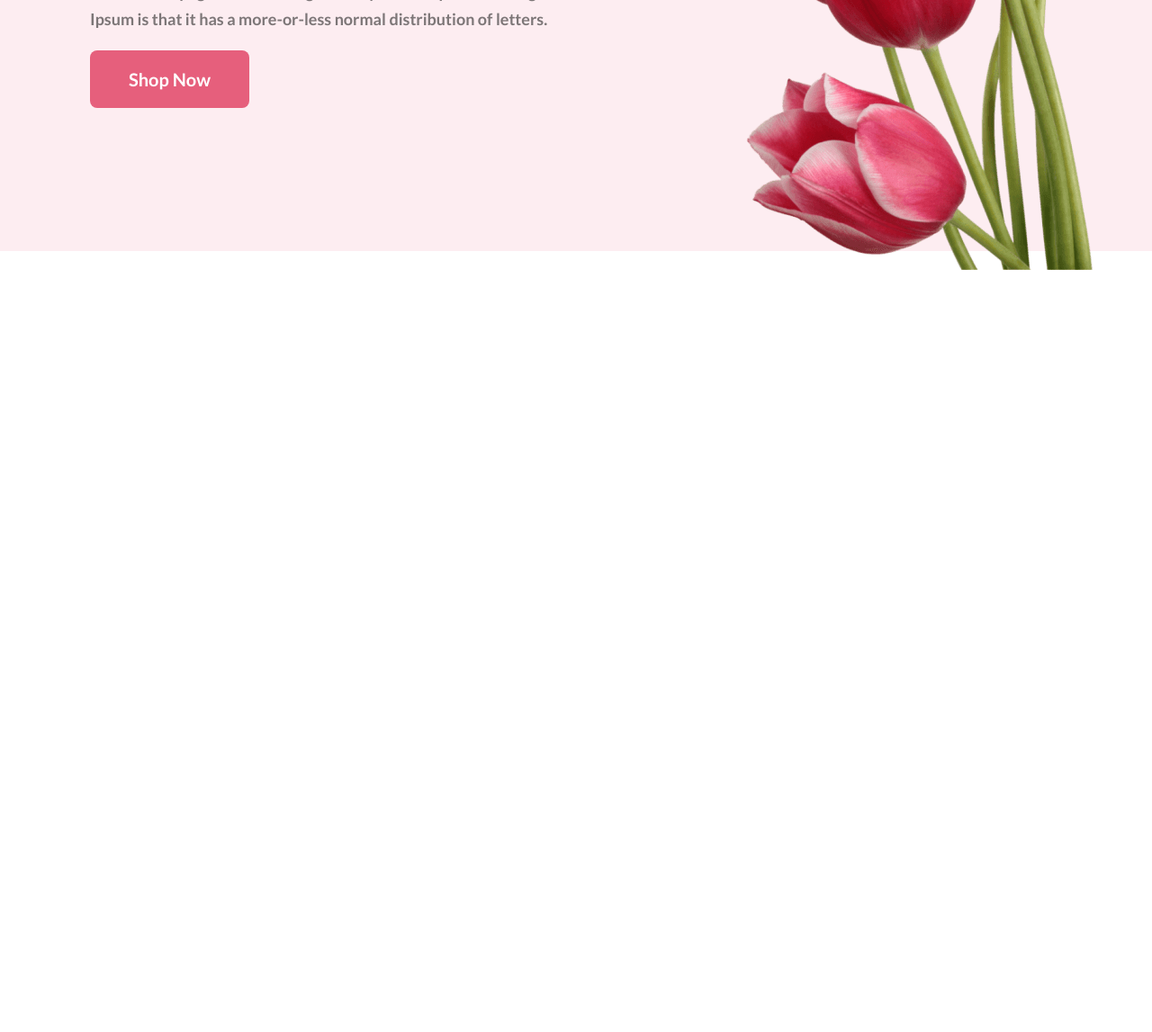
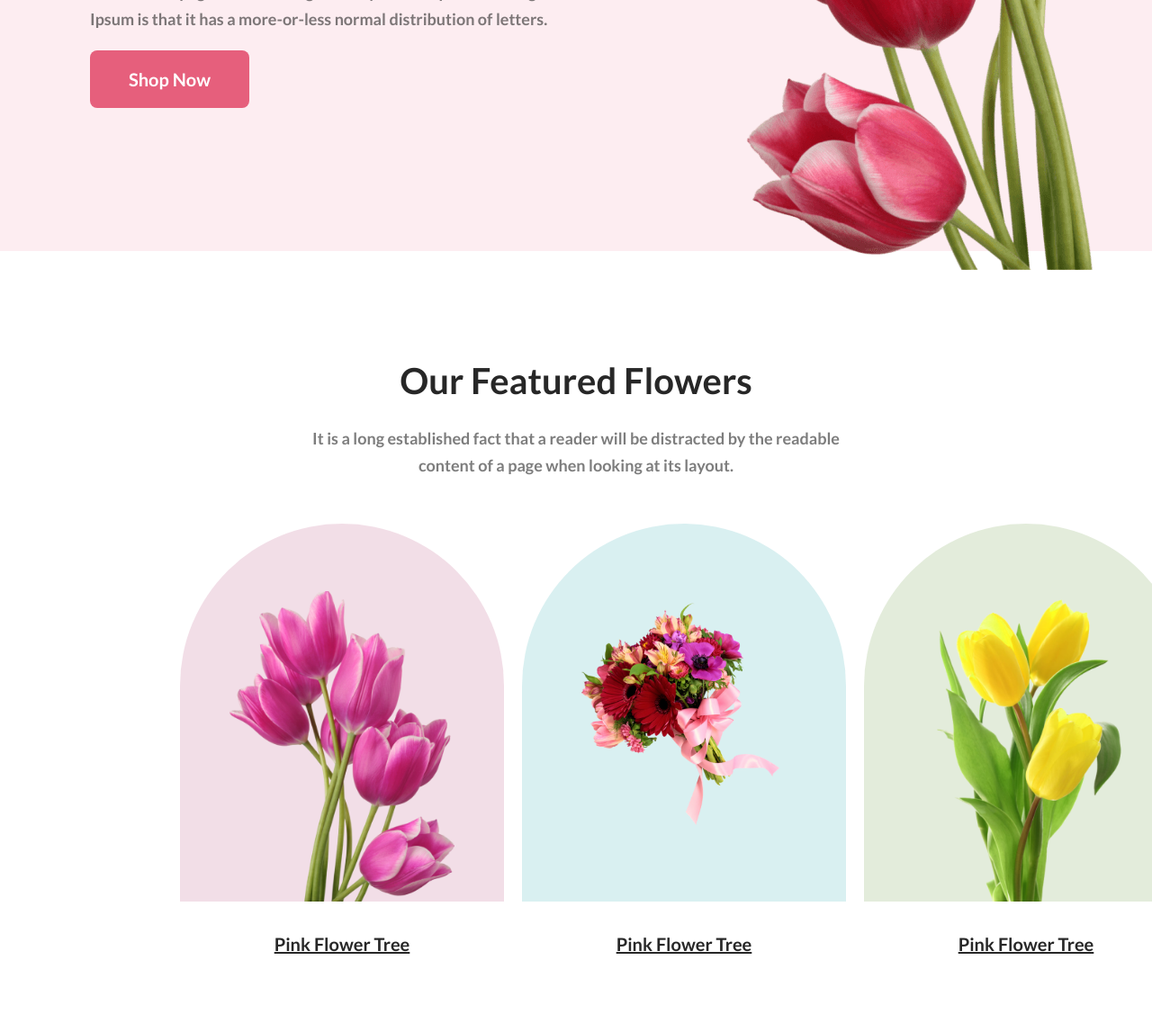
Before and after one commit to shaid30044/assignment-1, a plain HTML site: page index.html in a window 1280 px wide. Shown: the part 596-1743 px from the top of the page at 90% size. Before the commit the page ends 896 px from the top, so only its background shows below. Drawn offline with Linux system fonts and the light colour scheme.

Commit message:
add feature section

```diff
--- a/index.html
+++ b/index.html
@@ -15,6 +15,7 @@
     <header>
 
         <!-- nav section -->
+
         <nav>
             <div class="shop-name">
                 <h1>Floral Shop</h1>
@@ -29,10 +30,13 @@
         </nav>
 
         <!-- banner section -->
+
         <div class="banner">
             <div class="banner-content">
                 <h1 class="banner-title">Let's make beautiful flowers a part of your life.</h1>
-                <p class="banner-info">It is a long established fact that a reader will be distracted by the readable content of a page when looking at its layout. The point of using Lorem Ipsum is that it has a more-or-less normal distribution of letters.</p>
+                <p class="banner-info">It is a long established fact that a reader will be distracted by the readable
+                    content of a page when looking at its layout. The point of using Lorem Ipsum is that it has a
+                    more-or-less normal distribution of letters.</p>
                 <button class="banner-btn">Shop Now</button>
             </div>
             <div class="banner-img">
@@ -40,6 +44,36 @@
             </div>
         </div>
     </header>
+
+    <main>
+
+        <!-- feature section -->
+
+        <div class="feature">
+            <h2 class="feature-title">Our Featured Flowers</h2>
+            <p class="feature-info">It is a long established fact that a reader will be distracted by the readable content of a page when looking at its layout.</p>
+            <div class="cards">
+                <div class="card-content">
+                    <div class="img-bg-1">
+                        <img src="Flower Asset/pngwing 6.png" alt="" class="card-img">
+                    </div>
+                    <h3 class="card-info">Pink Flower Tree</h3>
+                </div>
+                <div class="card-content">
+                    <div class="img-bg-2">
+                        <img src="Flower Asset/pngwing 5.png" alt="" class="card-img">
+                    </div>
+                    <h3 class="card-info">Pink Flower Tree</h3>
+                </div>
+                <div class="card-content">
+                    <div class="img-bg-3">
+                        <img src="Flower Asset/pngwing 7.png" alt="" class="card-img">
+                    </div>
+                    <h3 class="card-info">Pink Flower Tree</h3>
+                </div>
+            </div>
+        </div>
+    </main>
 </body>
 
 </html>
--- a/style.css
+++ b/style.css
@@ -42,7 +42,7 @@ nav {
     display: flex;
     justify-content: space-around;
     align-items: center;
-    background-color: rgba(229, 84, 115, 0.10);
+    background-color: rgba(229, 84, 115, 0.1);
     height: 100vh;
     padding-left: 100px;
 }
@@ -84,3 +84,78 @@ nav {
     height: 800px;
     margin-bottom: -45px;
 }
+
+/* feature style */
+
+.feature-title {
+    color: #272727;
+    text-align: center;
+    font-size: 40px;
+    font-weight: 800;
+    margin-top: 120px;
+    padding-bottom: 25px;
+}
+
+.feature-info {
+    color: rgba(39, 39, 39, 0.60);
+    text-align: center;
+    font-size: 18px;
+    font-weight: 400;
+    line-height: 30px;
+    width: 600px;
+    margin: auto;
+    padding-bottom: 50px;
+}
+
+.cards {
+    display: flex;
+    justify-content: space-around;
+    margin: 0 200px;
+    gap: 20px;
+}
+
+.card-content {
+    text-align: center;
+}
+
+.img-bg-1, .img-bg-2, .img-bg-3 {
+    width: 360px;
+    height: 420px;
+    border: 0 solid black;
+    display: flex;
+    justify-content: center;
+    align-items: end;
+    border-radius: 300px 300px 0px 0px;
+}
+
+.card-img {
+    width: 250px;
+}
+
+.img-bg-1 {
+    background-color: rgba(167, 33, 98, 0.15);
+}
+
+.img-bg-2 {
+    background: rgba(5, 151, 160, 0.15);
+    align-items: center;
+}
+
+.img-bg-3 {
+    background: rgba(71, 125, 17, 0.15);
+}
+
+.card-info {
+    color: #272727;
+    font-size: 20px;
+    font-weight: 700;
+    line-height: 35px;
+    text-decoration-line: underline;
+    margin-top: 30px;
+    margin-bottom: 80px;
+    cursor: pointer;
+}
+
+.card-info:hover {
+    color: #e65f7c;
+}
```
